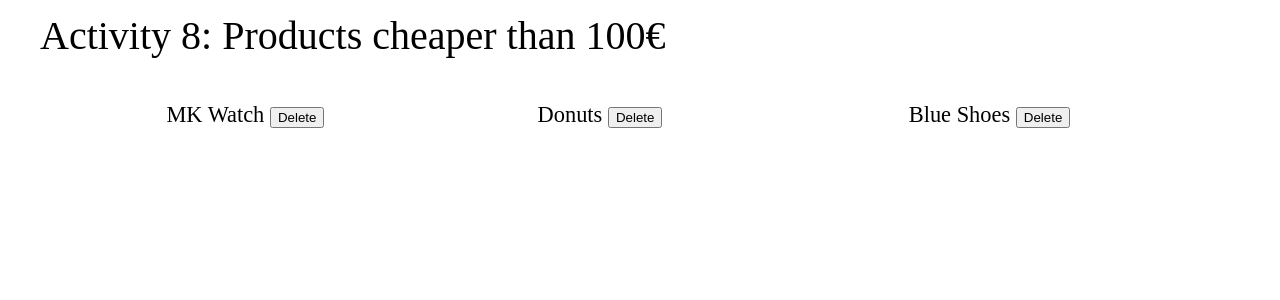
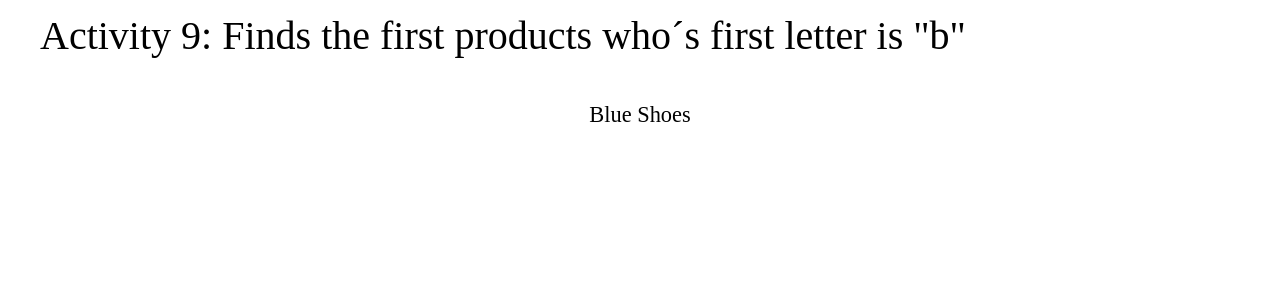
Before and after one commit to AJ-Romera/react-practice, a React (Create React App) app: page / in a window 1280 px wide. Shown: the top 300 px of the page. Built offline with nearby package versions, Linux system fonts and the light colour scheme.

Commit message:
CHNG: Makes Act 9

```diff
--- /dev/null
+++ b/src/Act9.jsx
@@ -0,0 +1,18 @@
+import React from "react";
+import "./App.css";
+
+const Act9 = ({ products }) => {
+  const productCard = products.find(
+    (product) =>
+      product.name.substring(0, 1) === "b" ||
+      product.name.substring(0, 1) === "B"
+  );
+
+  return (
+    <>
+      {productCard ? productCard.name : "Nothing found with those parameters!"}
+    </>
+  );
+};
+
+export default Act9;
--- a/src/App.css
+++ b/src/App.css
@@ -211,9 +211,27 @@ main {
   margin-top: 0.8rem;
 } */
 
-/* Activity 7 Styles */
+/* Activity 8 Styles */
 
-#act8__title {
+/* #act8__title {
+  width: 100%;
+  font-size: 2.5rem;
+  margin: 1rem 0 3rem 2.5rem;
+}
+#root {
+  display: flex;
+  flex-wrap: wrap;
+  justify-content: space-evenly;
+  font-size: 1.4rem;
+}
+
+.card-product {
+  width: 16%;
+} */
+
+/* Activity 9 Styles */
+
+#act9__title {
   width: 100%;
   font-size: 2.5rem;
   margin: 1rem 0 3rem 2.5rem;
--- a/src/App.jsx
+++ b/src/App.jsx
@@ -7,7 +7,8 @@ import img3 from "./assets/images/menta.jpg";
 import imgOk from "./assets/images/ok.jpg"; */
 /* import ProductCard from "./ProductCard"; */
 // import Act7 from "./Act7";
-import Act8 from "./Act8";
+// import Act8 from "./Act8";
+import Act9 from "./Act9";
 
 /* Activity 1:
 
@@ -424,8 +425,12 @@ const App = () => {
     <>
       {/* <h1 id="act7__title">Activity 7</h1>
       <Act7 products={products} /> */}
-      <h1 id="act8__title">Activity 8: Products cheaper than 100€</h1>
-      <Act8 products={products} />
+      {/* <h1 id="act8__title">Activity 8: Products cheaper than 100€</h1>
+      <Act8 products={products} /> */}
+      <h1 id="act9__title">
+        Activity 9: Finds the first products who´s first letter is "b"
+      </h1>
+      <Act9 products={products} />
     </>
   );
 };
```
Also changed, not shown: public/manifest.json.
